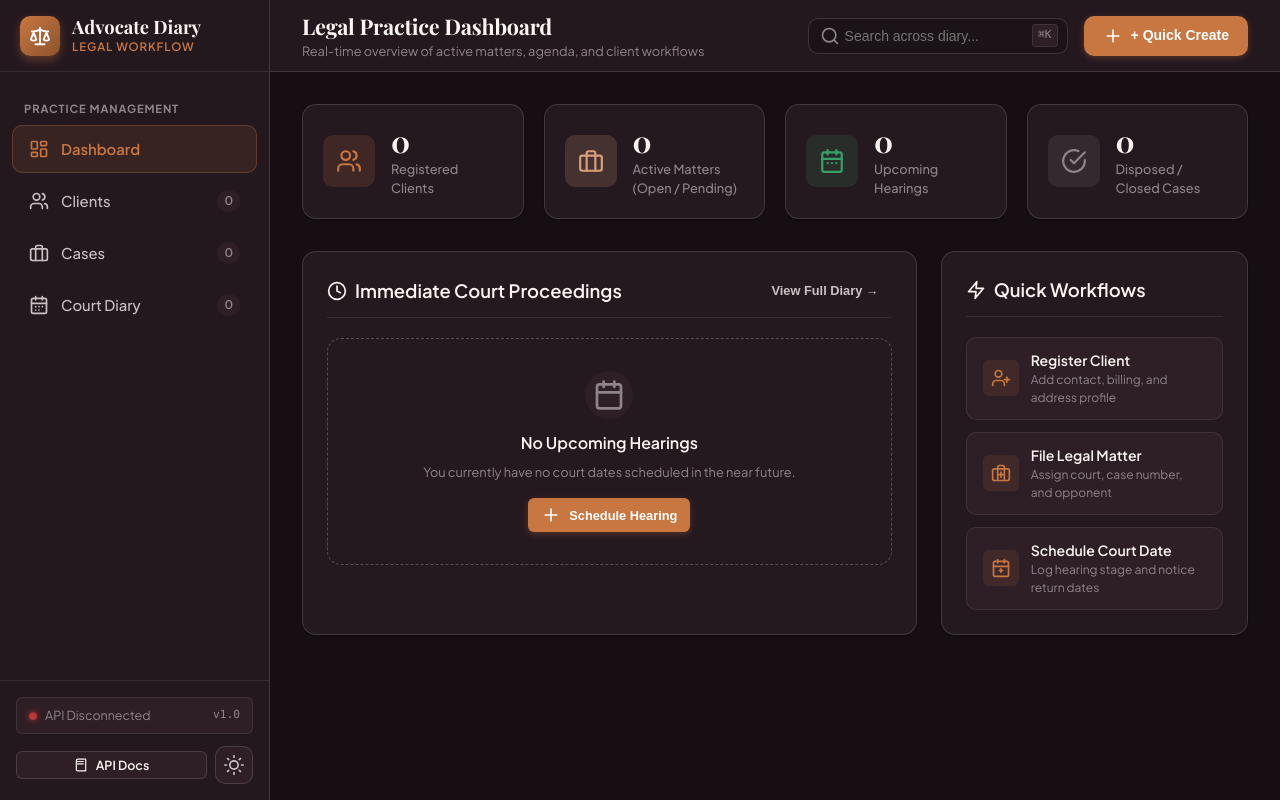
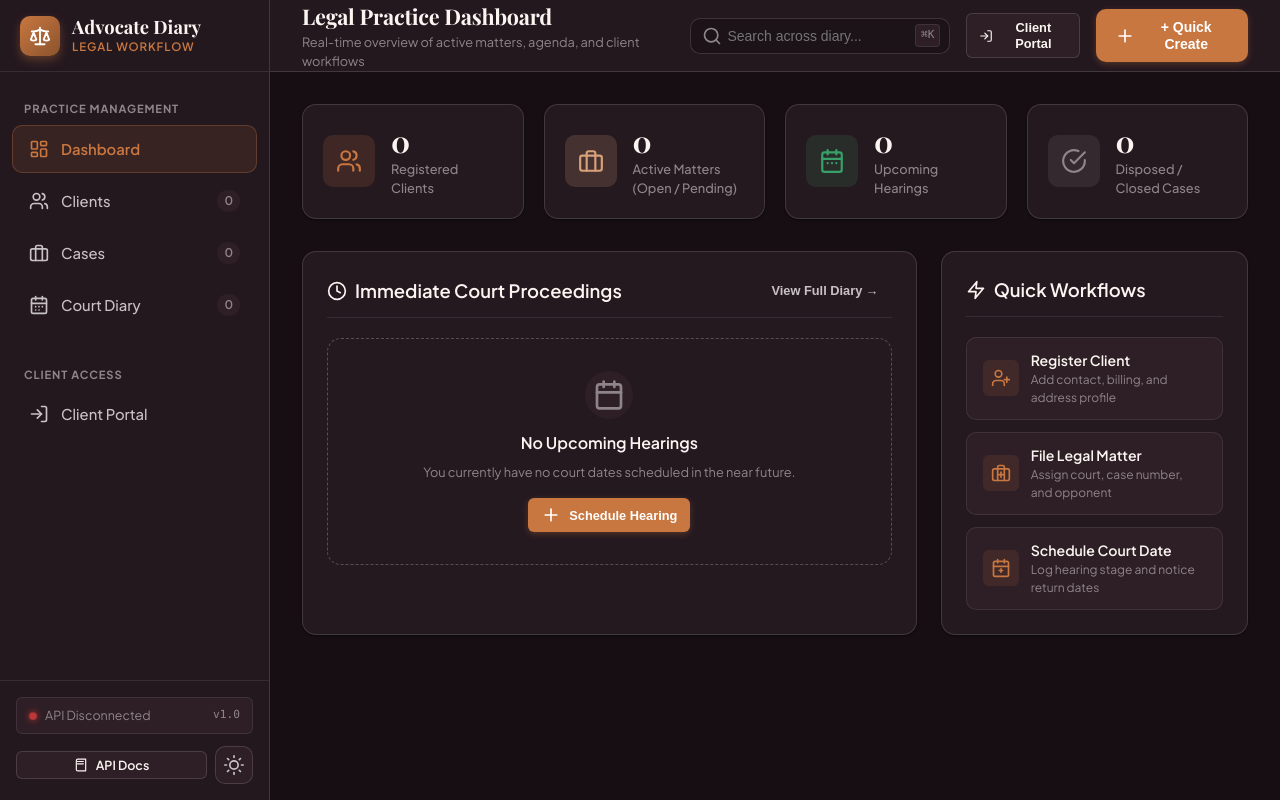
Before and after one commit to Arid-P/Advocate-Diary-System, a plain HTML site: page src/frontend/index.html in a window 1280 px wide. Drawn offline with nearby package versions, Linux system fonts and the light colour scheme; no server answers; a web font is replaced by a local one.

Commit message:
feat(frontend): add client portal section and navigation triggers to index.html

```diff
--- a/src/frontend/index.html
+++ b/src/frontend/index.html
@@ -58,6 +58,13 @@
           <span>Court Diary</span>
           <span class="nav-counter" id="navHearingCount">0</span>
         </div>
+
+        <div class="nav-section-label" style="margin-top: 1.25rem;">Client Access</div>
+
+        <div class="nav-item" data-view="portal" id="nav-portal">
+          <svg class="icon" viewBox="0 0 24 24"><path d="M15 3h4a2 2 0 0 1 2 2v14a2 2 0 0 1-2 2h-4"/><polyline points="10 17 15 12 10 7"/><line x1="15" y1="12" x2="3" y2="12"/></svg>
+          <span>Client Portal</span>
+        </div>
       </nav>
 
       <div class="sidebar-footer">
@@ -104,6 +111,12 @@
             <input type="text" class="search-input" id="globalSearchInput" placeholder="Search across diary...">
             <span class="search-shortcut">⌘K</span>
           </div>
+
+          <!-- Client Portal Quick Switcher -->
+          <button class="btn btn-secondary btn-sm" id="portalHeaderBtn" onclick="AppState.setView('portal')" style="gap: 6px;" title="Switch to Client Portal">
+            <svg class="icon" style="width: 14px; height: 14px;" viewBox="0 0 24 24"><path d="M15 3h4a2 2 0 0 1 2 2v14a2 2 0 0 1-2 2h-4"/><polyline points="10 17 15 12 10 7"/><line x1="15" y1="12" x2="3" y2="12"/></svg>
+            <span>Client Portal</span>
+          </button>
 
           <!-- Quick Create Dropdown -->
           <div class="dropdown" id="quickCreateDropdown">
@@ -403,6 +416,13 @@
               Schedule Hearing Date
             </button>
           </div>
+        </section>
+
+        <!-- ==================================================================
+             VIEW 5: CLIENT MATTERS PORTAL
+             ================================================================== -->
+        <section class="view-section" id="view-portal">
+          <div id="portalContainer"></div>
         </section>
 
       </div>
```
